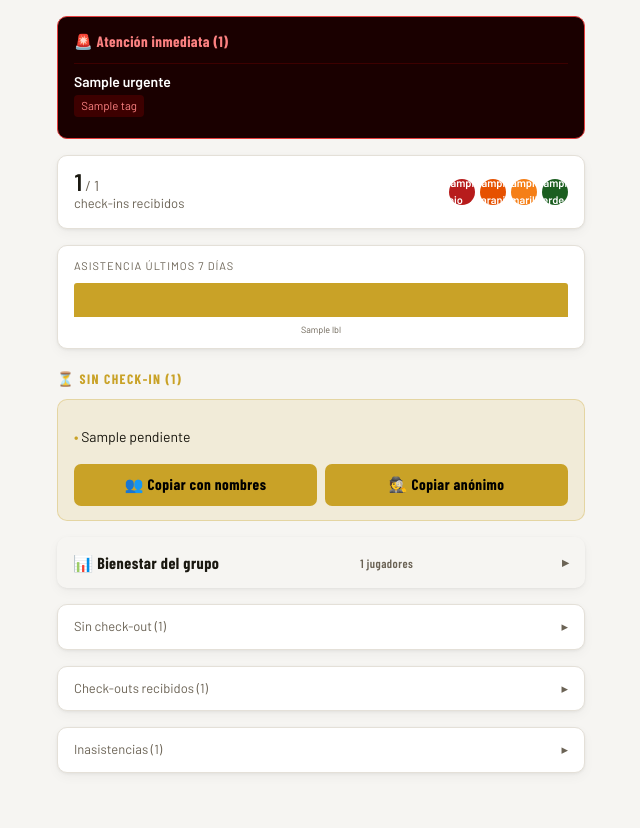
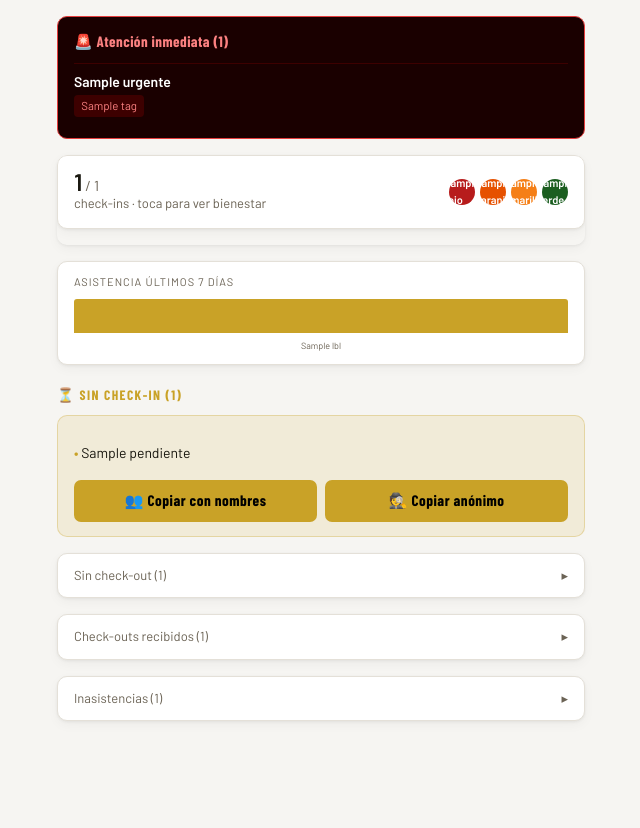
Before and after one commit to nesdimuk/miplantel, a FastAPI app: template app/templates/informe.html in a window 1280 px wide. Shown: the part 63-891 px from the top of the page, without its empty margins (319-959 px from the left). After the commit the page ends 785 px from the top, so only its background shows below. Run offline with FastAPI, Linux system fonts and the light colour scheme; the template is opened without the code that fills it: most values are stand-ins (such as "Sample title", 1, 10 or a date in 2020); some web fonts are replaced.

Commit message:
refactor: urgentes solo molestias+inasistencias; bienestar colapsa desde stats
- Stats (N/18 + dots) ahora es el trigger colapsable del bienestar
- Banner urgentes muestra solo molestias bloqueantes e inasistencias
- Bienestar cerrado por defecto, el DT lo abre si quiere el detalle

Co-Authored-By: Claude Sonnet 4.6 <noreply@anthropic.com>

```diff
--- a/app/api/routers/informe.py
+++ b/app/api/routers/informe.py
@@ -102,23 +102,14 @@ async def informe_diario(
         })
     registros.sort(key=lambda r: (_ORDEN[r["estado"]], r["bienestar"] or 99))
 
-    # Construir lista de urgentes: rojo + molestia bloqueante + inasistencias
+    # Construir lista de urgentes: molestia bloqueante + inasistencias
     urgentes = []
-    visto = set()
     for r in registros:
-        tags = []
-        if r["estado"] == "rojo":
-            tags.append(f"🔴 Bienestar ROJO ({r['bienestar']})")
         if r["molestia_previa"] and r["molestia_severidad"] == "bloqueante":
             zona = r["molestia_zona"] or "zona no indicada"
-            tags.append(f"🚨 Molestia bloqueante — {zona}")
-        if tags:
-            urgentes.append({"nombre": r["nombre"], "tags": tags})
-            visto.add(r["nombre"])
-    for i in inasistentes.values():
-        c, j = i
-        nombre = f"{j.nombre} {j.apellido}"
-        urgentes.append({"nombre": nombre, "tags": ["⚠️ Inasistencia"]})
+            urgentes.append({"nombre": r["nombre"], "tags": [f"🚨 Molestia bloqueante — {zona}"]})
+    for c, j in inasistentes.values():
+        urgentes.append({"nombre": f"{j.nombre} {j.apellido}", "tags": ["⚠️ Inasistencia"]})
 
     inasistencias = [
         {"nombre": f"{j.nombre} {j.apellido}", "motivo": c.motivo_inasistencia or "—"}
--- a/app/static/informe.css
+++ b/app/static/informe.css
@@ -329,3 +329,9 @@ details.inasistencias[open] summary::after { transform: rotate(90deg); }
 
 /* chip molestia */
 .chip-molestia { background: #3d0000; color: #fc8181; }
+
+/* stats como summary colapsable */
+.stats-summary { cursor: pointer; user-select: none; list-style: none; }
+.stats-summary::-webkit-details-marker { display: none; }
+.grupo-details .stats-summary::after { content: none; }
+.grupo-details[open] .stats-label { color: var(--accent); }
--- a/app/templates/informe.html
+++ b/app/templates/informe.html
@@ -36,19 +36,55 @@
   </div>
   {% endif %}
 
-  {# ── STATS ── #}
+  {# ── STATS + BIENESTAR COLAPSABLE ── #}
+  {% if registros %}
+  <details class="grupo-details" id="sec-grupo">
+    <summary class="stats stats-summary">
+      <div>
+        <div class="stats-num">{{ registros|length }}<span style="font-size:.9rem;font-weight:400;color:var(--muted)"> / {{ total_activos }}</span></div>
+        <div class="stats-label">check-ins · toca para ver bienestar</div>
+      </div>
+      <div class="stats-dots">
+        {% if conteo.rojo %}    <div class="dot dot-rojo">{{ conteo.rojo }}</div>{% endif %}
+        {% if conteo.naranja %} <div class="dot dot-naranja">{{ conteo.naranja }}</div>{% endif %}
+        {% if conteo.amarillo %}<div class="dot dot-amarillo">{{ conteo.amarillo }}</div>{% endif %}
+        {% if conteo.verde %}   <div class="dot dot-verde">{{ conteo.verde }}</div>{% endif %}
+      </div>
+    </summary>
+    {% for r in registros %}
+    <div class="card">
+      <div class="card-bar {{ r.estado }}"></div>
+      <div class="card-body">
+        <div class="card-top">
+          <span class="card-nombre">{{ r.nombre }}</span>
+          <span class="card-score {{ r.estado }}">
+            {% if r.bienestar %}{{ r.bienestar }}{% else %}—{% endif %}
+          </span>
+        </div>
+        <div class="card-chips">
+          {% if r.sueno   is not none %}<span class="chip">😴 {{ r.sueno }}</span>{% endif %}
+          {% if r.energia is not none %}<span class="chip">💪 {{ r.energia }}</span>{% endif %}
+          {% if r.estres  is not none %}<span class="chip">🧠 {{ r.estres }}</span>{% endif %}
+          {% if r.dolor   is not none %}<span class="chip">🩹 {{ r.dolor }}</span>{% endif %}
+          {% if r.animo   is not none %}<span class="chip">🙂 {{ r.animo }}</span>{% endif %}
+          {% if r.hora_inicio %}<span class="chip">⏰ {{ r.hora_inicio }}</span>{% endif %}
+          {% if r.molestia_previa %}<span class="chip chip-molestia">🩹 {{ r.molestia_severidad or 'molestia' }}{% if r.molestia_zona %} — {{ r.molestia_zona }}{% endif %}</span>{% endif %}
+        </div>
+        {% if r.carga %}
+        <div class="card-carga">Carga: <strong>{{ r.carga }}</strong> (RPE {{ r.rpe }} × {{ r.duracion }} min)</div>
+        {% endif %}
+      </div>
+    </div>
+    {% endfor %}
+  </details>
+  {% else %}
   <div class="stats">
     <div>
-      <div class="stats-num">{{ registros|length }}<span style="font-size:.9rem;font-weight:400;color:var(--muted)"> / {{ total_activos }}</span></div>
+      <div class="stats-num">0<span style="font-size:.9rem;font-weight:400;color:var(--muted)"> / {{ total_activos }}</span></div>
       <div class="stats-label">check-ins recibidos</div>
     </div>
-    <div class="stats-dots">
-      {% if conteo.rojo %}    <div class="dot dot-rojo">{{ conteo.rojo }}</div>{% endif %}
-      {% if conteo.naranja %} <div class="dot dot-naranja">{{ conteo.naranja }}</div>{% endif %}
-      {% if conteo.amarillo %}<div class="dot dot-amarillo">{{ conteo.amarillo }}</div>{% endif %}
-      {% if conteo.verde %}   <div class="dot dot-verde">{{ conteo.verde }}</div>{% endif %}
-    </div>
   </div>
+  {% endif %}
 
   {# ── SPARKLINE ASISTENCIA 7D ── #}
   {% set max_val = asistencia_7d | max if asistencia_7d | max > 0 else 1 %}
@@ -88,40 +124,7 @@
   </div>
   {% endif %}
 
-  {# ── JUGADORES ── #}
-  {% if registros %}
-  <details class="grupo-details" id="sec-grupo">
-    <summary class="grupo-summary">
-      <span>📊 Bienestar del grupo</span>
-      <span class="grupo-count">{{ registros|length }} jugadores</span>
-    </summary>
-    {% for r in registros %}
-    <div class="card">
-      <div class="card-bar {{ r.estado }}"></div>
-      <div class="card-body">
-        <div class="card-top">
-          <span class="card-nombre">{{ r.nombre }}</span>
-          <span class="card-score {{ r.estado }}">
-            {% if r.bienestar %}{{ r.bienestar }}{% else %}—{% endif %}
-          </span>
-        </div>
-        <div class="card-chips">
-          {% if r.sueno   is not none %}<span class="chip">😴 {{ r.sueno }}</span>{% endif %}
-          {% if r.energia is not none %}<span class="chip">💪 {{ r.energia }}</span>{% endif %}
-          {% if r.estres  is not none %}<span class="chip">🧠 {{ r.estres }}</span>{% endif %}
-          {% if r.dolor   is not none %}<span class="chip">🩹 {{ r.dolor }}</span>{% endif %}
-          {% if r.animo   is not none %}<span class="chip">🙂 {{ r.animo }}</span>{% endif %}
-          {% if r.hora_inicio %}<span class="chip">⏰ {{ r.hora_inicio }}</span>{% endif %}
-          {% if r.molestia_previa %}<span class="chip chip-molestia">🩹 {{ r.molestia_severidad or 'molestia' }}{% if r.molestia_zona %} — {{ r.molestia_zona }}{% endif %}</span>{% endif %}
-        </div>
-        {% if r.carga %}
-        <div class="card-carga">Carga: <strong>{{ r.carga }}</strong> (RPE {{ r.rpe }} × {{ r.duracion }} min)</div>
-        {% endif %}
-      </div>
-    </div>
-    {% endfor %}
-  </details>
-  {% else %}
+  {% if not registros %}
   <p class="empty">Aún no hay check-ins para hoy.</p>
   {% endif %}
 
```
